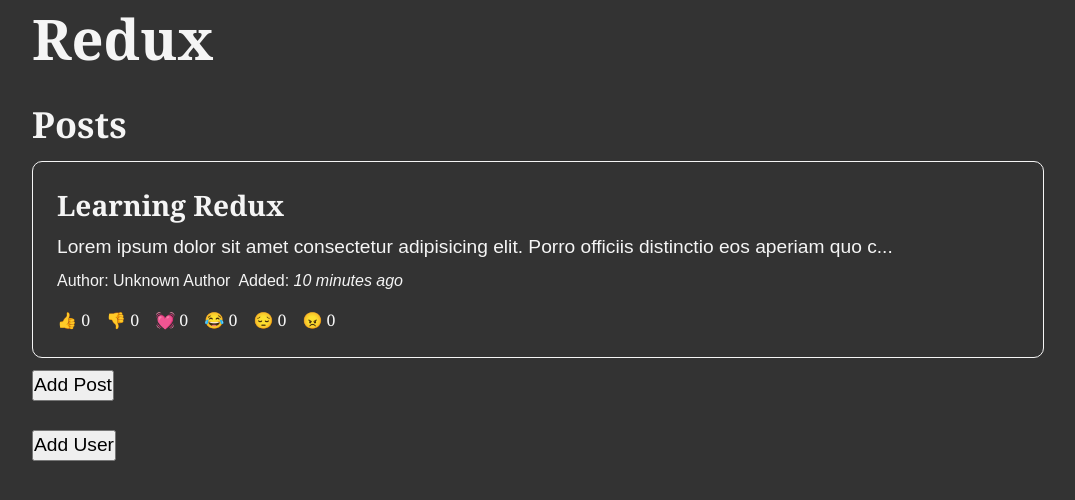
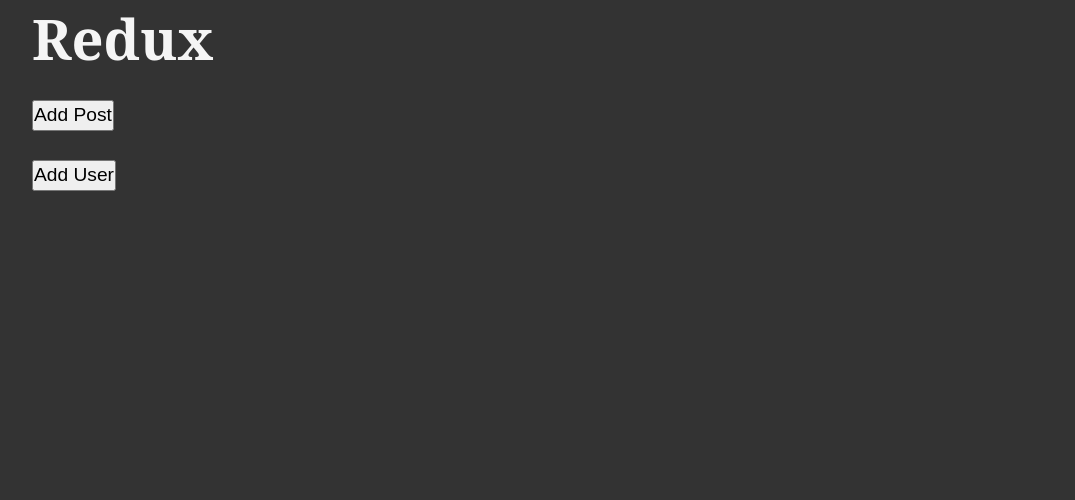
Before and after one commit to kaushalshakya/learning-redux, a React (Vite) app: page / in a window 1280 px wide. Shown: the top 500 px of the page, without its empty margins (96-1171 px from the left). Built offline with nearby package versions, Linux system fonts and the light colour scheme.

Commit message:
Minor changes

```diff
--- a/src/features/posts/PostList.jsx
+++ b/src/features/posts/PostList.jsx
@@ -24,7 +24,7 @@
     ))
   return (
     <section>
-        <h2>Posts</h2>
+        {posts[0] && <h2>Posts</h2>}
         {renderedPosts}
         <p><Link to='/add-post'><button>Add Post</button></Link></p>
         <p><Link to='/new-user'><button>Add User</button></Link></p>
--- a/src/features/posts/postsSlice.jsx
+++ b/src/features/posts/postsSlice.jsx
@@ -1,22 +1,7 @@
 import { createSlice, nanoid } from "@reduxjs/toolkit";
 import { sub } from "date-fns";
 
-const initialState = [
-    {
-        id: 1,
-        title: 'Learning Redux',
-        content: 'Lorem ipsum dolor sit amet consectetur adipisicing elit. Porro officiis distinctio eos aperiam quo cumque, quam numquam nihil, possimus quae labore tempore laborum qui ducimus et dolore earum. Repellendus, a?',
-        date: sub(new Date(), {minutes: 10}).toISOString(),
-        reactions: {
-            like: 0,
-            dislike: 0,
-            love: 0,
-            funny: 0,
-            sad: 0,
-            angry: 0
-        }
-    }
-]
+const initialState = [];
 
 const postsSlice = createSlice(
     {
--- a/src/features/users/usersSlice.jsx
+++ b/src/features/users/usersSlice.jsx
@@ -6,21 +6,6 @@
         firstName: 'Select',
         lastName: ''
     },
-    {
-        id: 1,
-        firstName: 'Author',
-        lastName: 'Name'
-    },
-    {
-        id: 2,
-        firstName: 'Test',
-        lastName: 'User'
-    },
-    {
-        id: 3,
-        firstName: 'Alpha',
-        lastName: 'User'
-    }
 ])
 
 const userSlice = createSlice(
```
